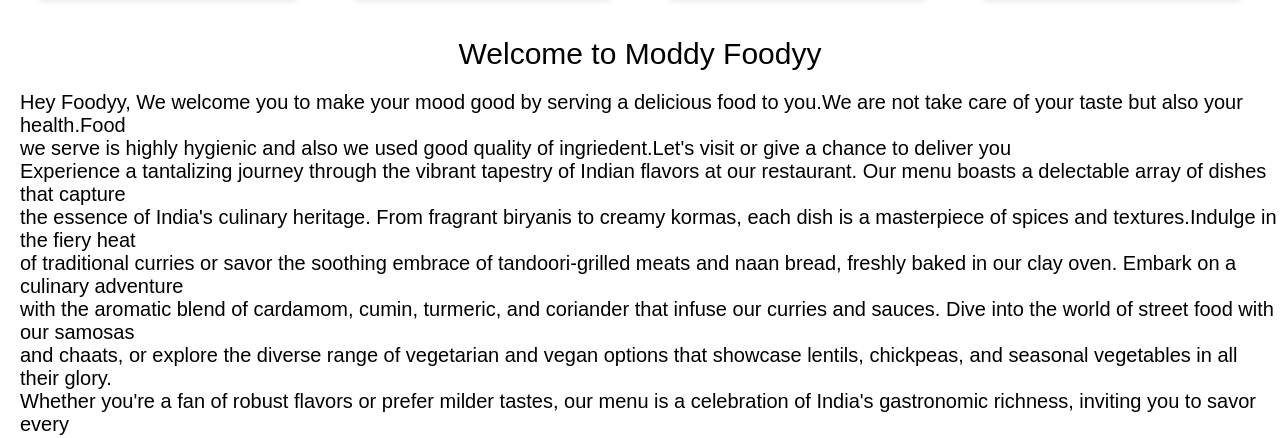
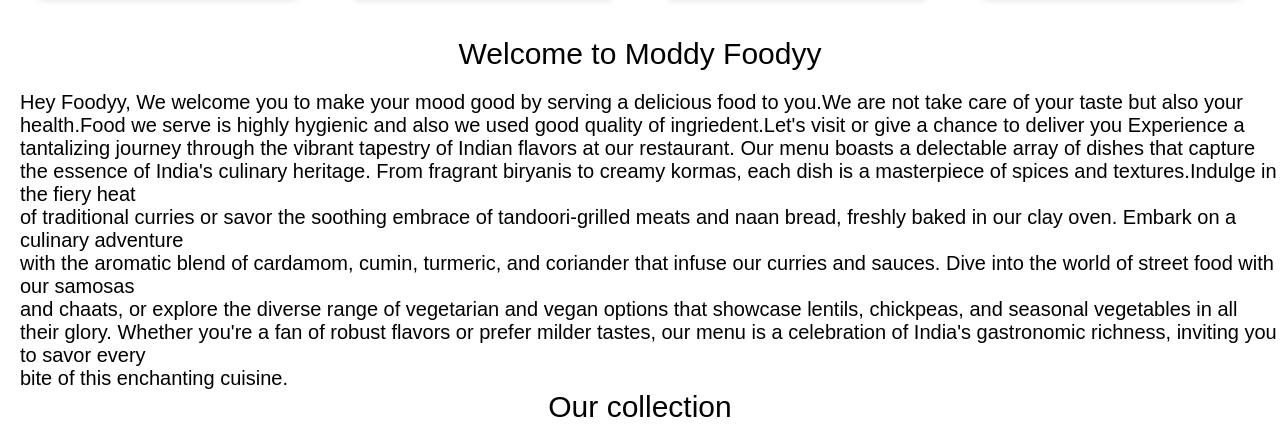
Before and after one commit to stuti8272/Restaurant-Webpage, a plain HTML site: page index.html in a window 1280 px wide. Shown: the part 873-1311 px from the top of the page. Drawn offline with Linux system fonts and the light colour scheme.

Commit message:
improve in code for better experience

```diff
--- a/Style.css
+++ b/Style.css
@@ -82,7 +82,7 @@ html {
 /* Main content */
 #main {
   width: 100%;
-  min-height: 900px; /* Changed to min-height for content */
+  min-height: 900px;
   background-color: white;
 }
 
@@ -129,6 +129,10 @@ h4 {
   margin-top: 20px;
   font-size: 20px;
   margin-left: 20px;
+  display: flex;
+  justify-content: center;
+  align-items: center;
+  font-family: "Lucida Console", "Courier New", monospace;
 
 }
 
@@ -150,6 +154,7 @@ h4 {
   background-color: #f0f0f0;
   border: 1px solid #ccc;
   padding: 10px;
+  margin-top: 20px;
   box-shadow: 0 4px 6px rgba(0, 0, 0, 0.1);
   transition: transform 0.5s ease-in-out, box-shadow 0.3s ease-in-out;
 }
--- a/index.html
+++ b/index.html
@@ -51,12 +51,12 @@
           <p>
             Hey Foodyy, We welcome you to make your mood good by serving a
             delicious food to you.We are not take care of your taste but also
-            your health.Food <br/>we serve is highly hygienic and also we used
+            your health.Food we serve is highly hygienic and also we used
             good quality of ingriedent.Let's visit or give a chance to deliver
-            you<br />
+            you
             Experience a tantalizing journey through the vibrant tapestry of
             Indian flavors at our restaurant. Our menu boasts a delectable array
-            of dishes that capture<br />
+            of dishes that capture
             the essence of India's culinary heritage. From fragrant biryanis to
             creamy kormas, each dish is a masterpiece of spices and
             textures.Indulge in the fiery heat<br> of traditional curries or savor
@@ -66,7 +66,7 @@
             infuse our curries and sauces. Dive into the world of street food
             with our samosas<br> and chaats, or explore the diverse range of
             vegetarian and vegan options that showcase lentils, chickpeas, and
-            seasonal vegetables in all their glory.<br> Whether you're a fan of
+            seasonal vegetables in all their glory. Whether you're a fan of
             robust flavors or prefer milder tastes, our menu is a celebration of
             India's gastronomic richness, inviting you to savor every <br>bite of
             this enchanting cuisine.
@@ -125,7 +125,6 @@
           <p>Phone: +1 (123) 456-7890</p>
         </div>
       </div>
-      .
       <div class="footer-content footer-column">
         <p class="copyright">
           &copy; 2023 Moddy Fooddy Restaurant. All rights reserved.
```
Also changed, not shown: images/collection1.jpg, images/download.webp (added).
